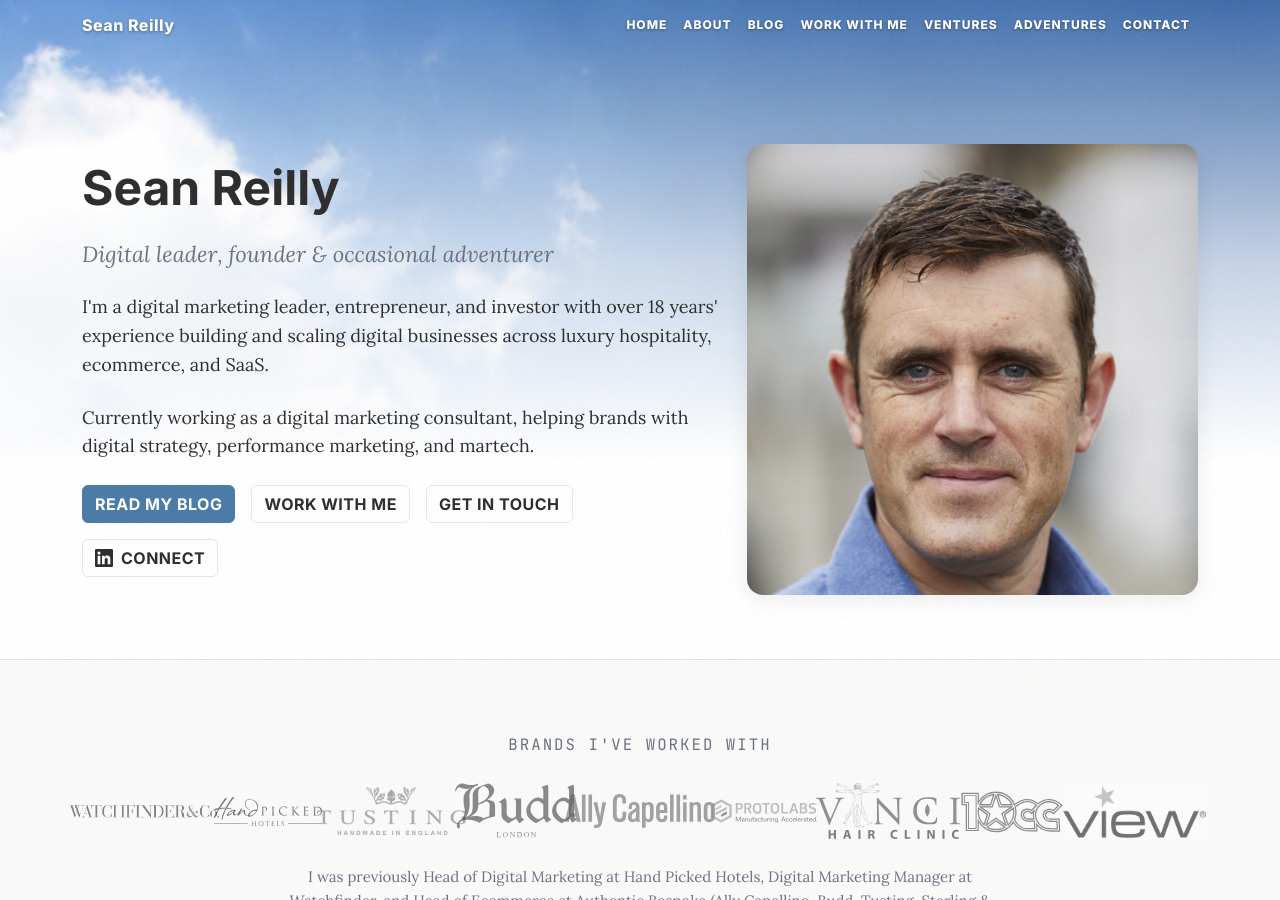
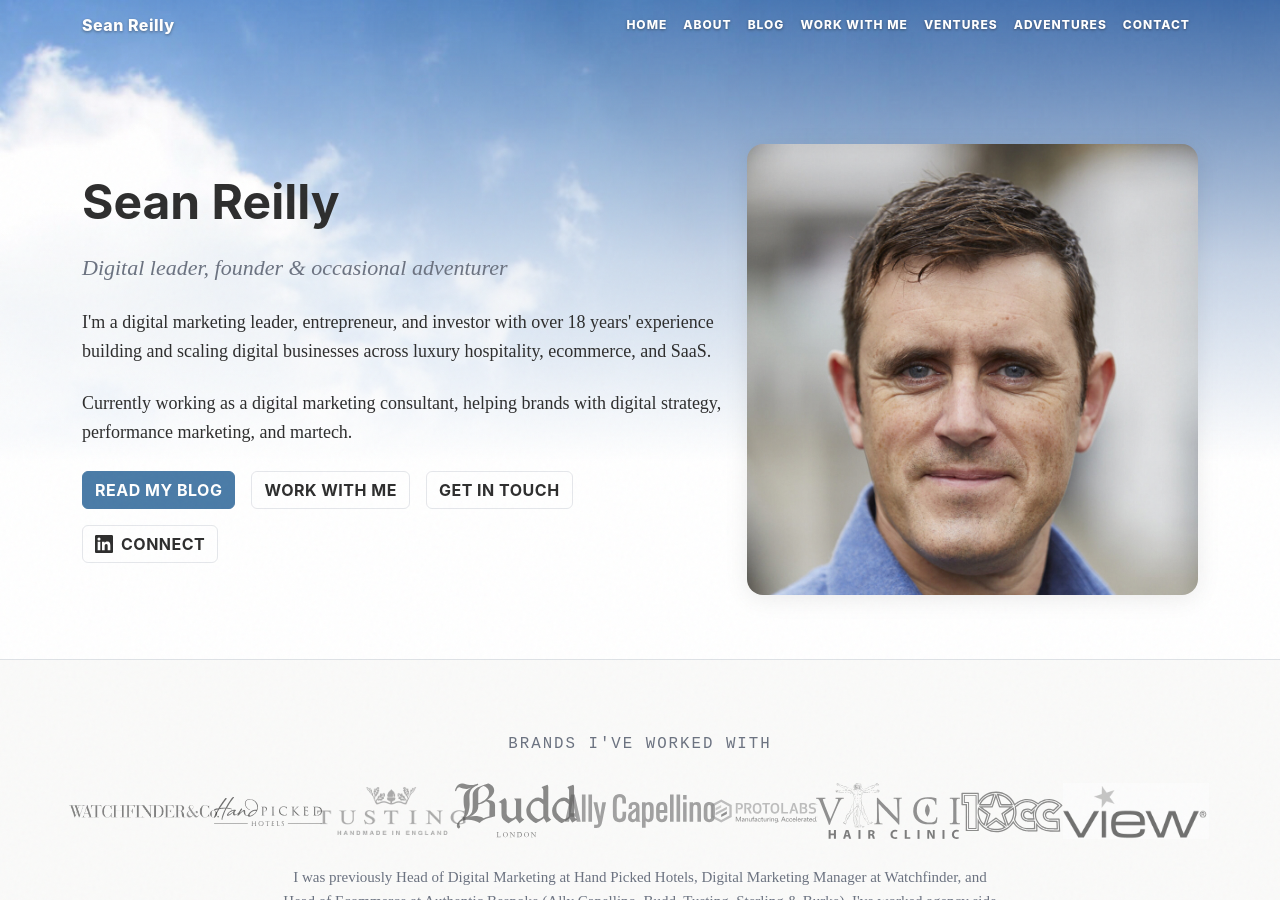
Before and after one commit to seanreillyesq/seanreillyesq.github.io, a Jekyll site: the page built from index.html, in a window 1280 px wide and 900 px high. Built offline with Jekyll 4.4.1, drawn with Linux system fonts in a browser that asks for light colours; nearby versions of some CDN libraries; some web fonts are replaced; library files that are not in the unit come from our copies.

Commit message:
Point head.html at self-hosted Bootstrap and fonts, drop Google Fonts hints
Co-Authored-By: Claude Sonnet 5.5 <noreply@anthropic.com>
Claude-Session: https://claude.ai/code/session_01Nj8NfkqiZoBaw8pSw33Lr4

```diff
--- a/_includes/footer.html
+++ b/_includes/footer.html
@@ -54,7 +54,7 @@
 </footer>
 
 <!-- Bootstrap 5.3 JS Bundle (includes Popper) -->
-<script src="https://cdn.jsdelivr.net/npm/bootstrap@5.3.3/dist/js/bootstrap.bundle.min.js" integrity="sha384-YvpcrYf0tY3lHB60NNkmXc5s9fDVZLESaAA55NDzOxhy9GkcIdslK1eN7N6jIeHz" crossorigin="anonymous"></script>
+<script src="/js/vendor/bootstrap.bundle.min.js"></script>
 
 <!-- Scroll reveal + navbar scroll effect -->
 <script>
--- a/_includes/head.html
+++ b/_includes/head.html
@@ -104,19 +104,17 @@
     </script>
     {% endif %}
 
-    <!-- Bootstrap 5.3 -->
-    <link href="https://cdn.jsdelivr.net/npm/bootstrap@5.3.3/dist/css/bootstrap.min.css" rel="stylesheet" integrity="sha384-QWTKZyjpPEjISv5WaRU9OFeRpok6YctnYmDr5pNlyT2bRjXh0JMhjY6hW+ALEwIH" crossorigin="anonymous">
+    <!-- Bootstrap 5.3.3 (self-hosted) -->
+    <link href="/css/vendor/bootstrap.min.css" rel="stylesheet">
+
+    <!-- Fonts (self-hosted) -->
+    <link rel="stylesheet" href="/css/fonts.css">
 
     <!-- Theme CSS -->
     <link rel="stylesheet" href="{{ "/css/theme.css" | prepend: site.baseurl }}">
 
     <!-- Syntax Highlighting -->
     <link rel="stylesheet" href="{{ "/css/syntax.css" | prepend: site.baseurl }}">
-
-    <!-- Fonts -->
-    <link rel="preconnect" href="https://fonts.googleapis.com">
-    <link rel="preconnect" href="https://fonts.gstatic.com" crossorigin>
-    <link href="https://fonts.googleapis.com/css2?family=Inter:wght@400;500;700;800&family=JetBrains+Mono:wght@400&family=Lora:ital,wght@0,400;0,700;1,400;1,700&display=swap" rel="stylesheet">
 
     <!-- CookieConsent JS (self-hosted to avoid ad-blocker filter lists) -->
     <script defer src="/js/cc.js"></script>
```
